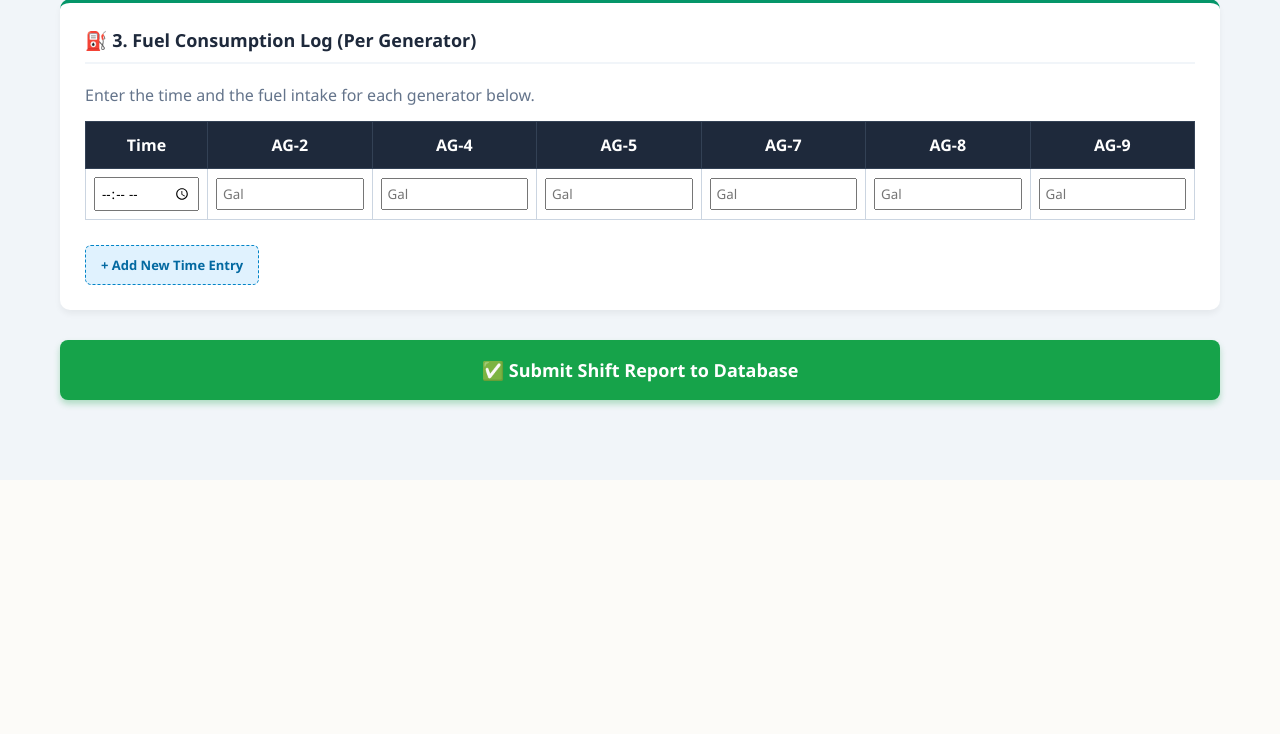
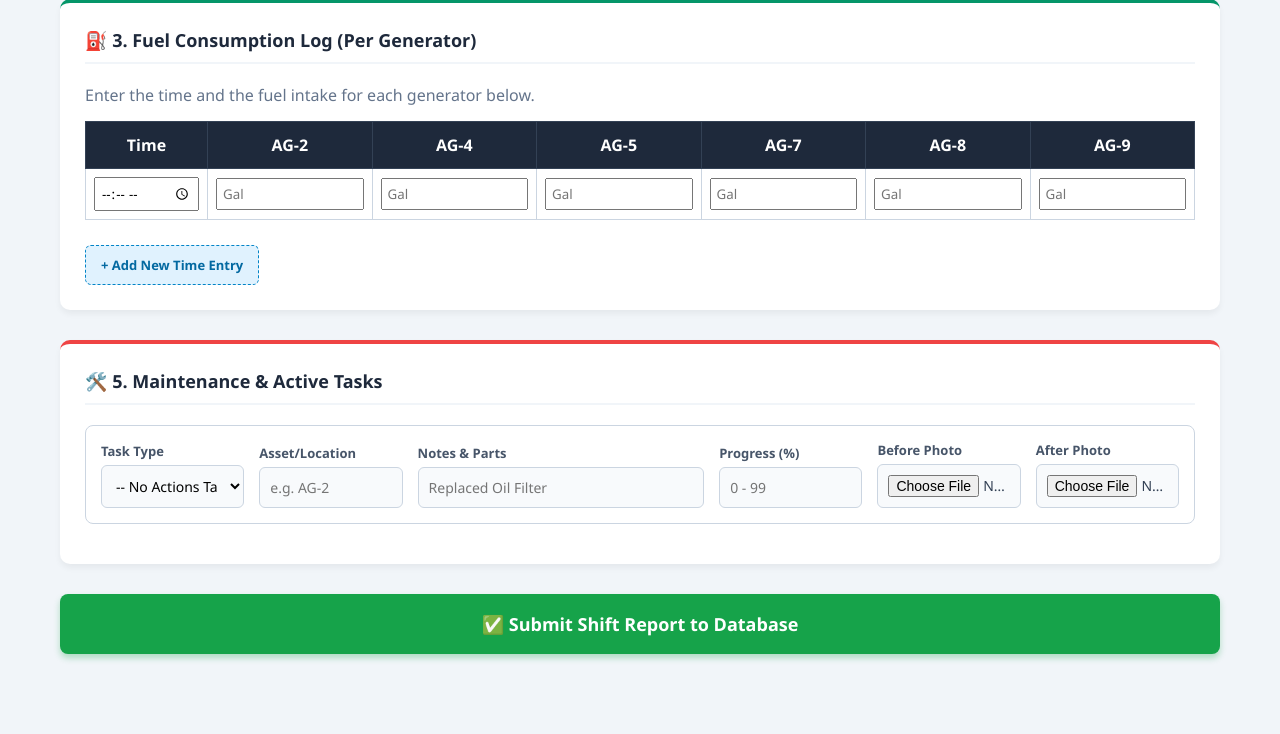
Before and after one commit to dualu/konnectedpower, a Flask app: page /operator/form/Day in a window 1280 px wide. Shown: the part 1970-2704 px from the top of the page. Before the commit the page ends 2380 px from the top, so only its background shows below. Run offline with Flask 3, Linux system fonts and the light colour scheme; a user stored in the database is signed in.

Commit message:
maintenance task update

```diff
--- a/templates/operator.html
+++ b/templates/operator.html
@@ -266,7 +266,27 @@
 
                 <button type="button" class="add-row-btn" onclick="addFuelRow()">+ Add New Time Entry</button>
             </div>
-
+             <div class="section-card" style="border-top-color: #ef4444;">
+                <h2 class="section-title">🛠️ 5. Maintenance & Active Tasks</h2>
+                <div id="taskContainer">
+                    <div class="grid-row" style="border: 1px solid #cbd5e1; padding: 15px; border-radius: 8px;">
+                        <div class="input-group">
+                            <label>Task Type</label>
+                            <select name="task_type_1">
+                                <option value="none">-- No Actions Taken --</option>
+                                <option value="PM">Generator PM (Routine)</option>
+                                <option value="CM">Generator CM (Breakdown)</option>
+                                <option value="Electrical">Electrical Team Task</option>
+                            </select>
+                        </div>
+                        <div class="input-group"><label>Asset/Location</label><input type="text" name="task_asset_1" placeholder="e.g. AG-2"></div>
+                        <div class="input-group" style="flex: 2;"><label>Notes & Parts</label><input type="text" name="task_notes_1" placeholder="Replaced Oil Filter"></div>
+                        <div class="input-group"><label>Progress (%)</label><input type="number" name="task_progress_1" max="99" min="0" placeholder="0 - 99"></div>
+                        <div class="input-group"><label>Before Photo</label><input type="file" name="image_before_1" accept="image/*"></div>
+                        <div class="input-group"><label>After Photo</label><input type="file" name="image_after_1" accept="image/*"></div>
+                    </div>
+                </div>
+            </div>
             <button type="submit" class="submit-btn">✅ Submit Shift Report to Database</button>
         </form>
     </div>
```
